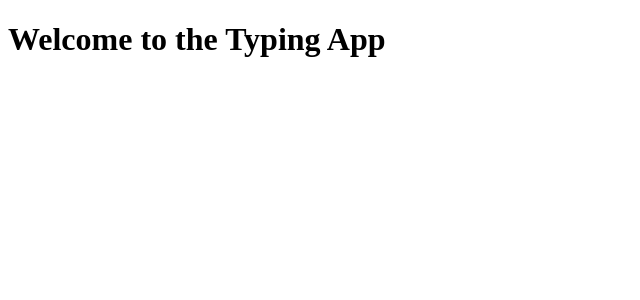
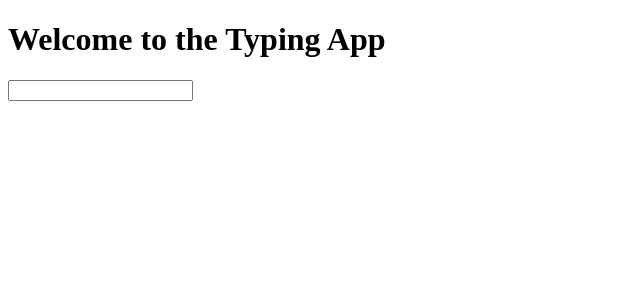
Before and after one commit to aitoAarni/typing-game, a React (Vite) app in the folder frontend/: page / in a window 1280 px wide. Shown: the top 300 px of the page, without its empty margins (0-640 px from the left). Built offline with nearby package versions, Linux system fonts and the light colour scheme.

Commit message:
input field added

```diff
--- a/frontend/package.json
+++ b/frontend/package.json
@@ -6,6 +6,7 @@
   "scripts": {
     "dev": "vite",
     "test": "jest",
+    "autotest": "jest --watch",
     "build": "tsc -b && vite build",
     "lint": "eslint .",
     "preview": "vite preview"
--- a/frontend/src/components/HomeView.tsx
+++ b/frontend/src/components/HomeView.tsx
@@ -2,6 +2,7 @@ const HomeView = () => {
     return (
         <div>
             <h1>Welcome to the Typing App</h1>
+            <input type="text" data-testid="typing-box" />
         </div>
     )
 }
```
Also changed, not shown: 1 other file (tests, documents, lock files or other folders).
